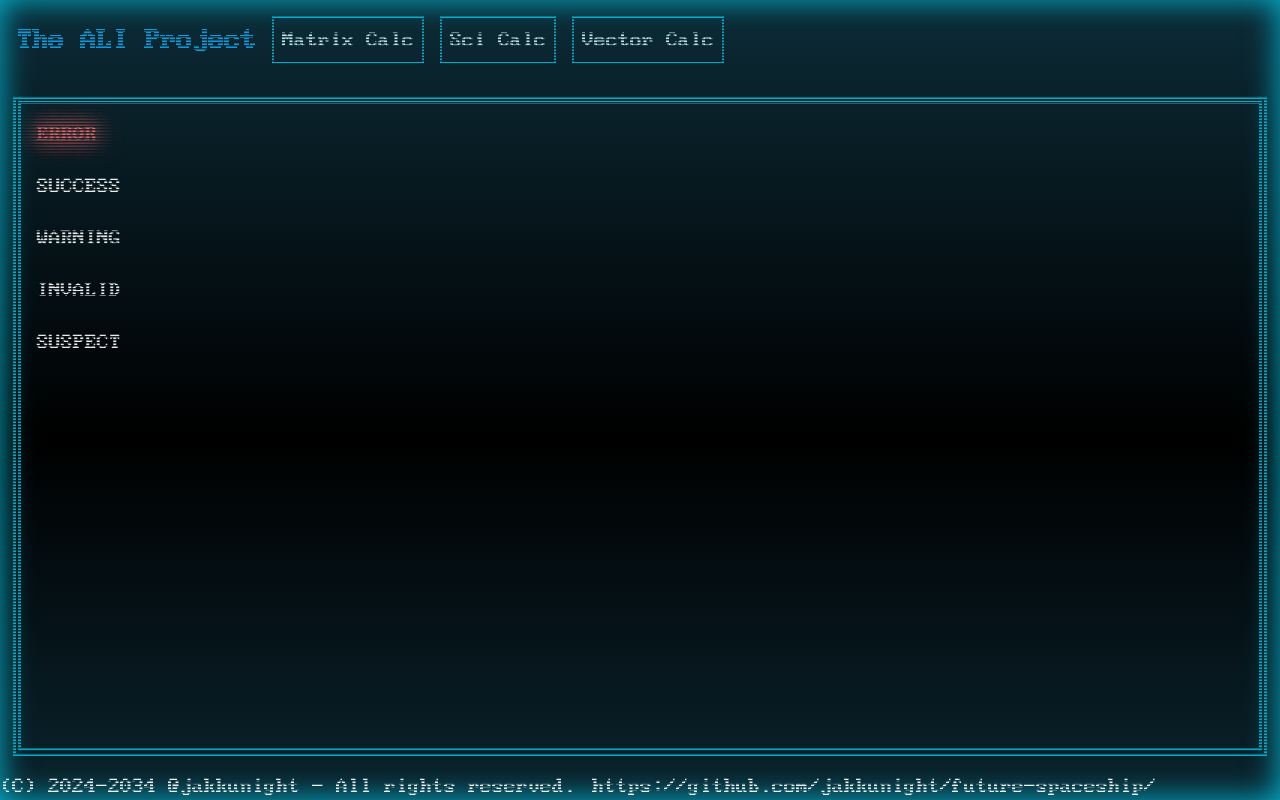
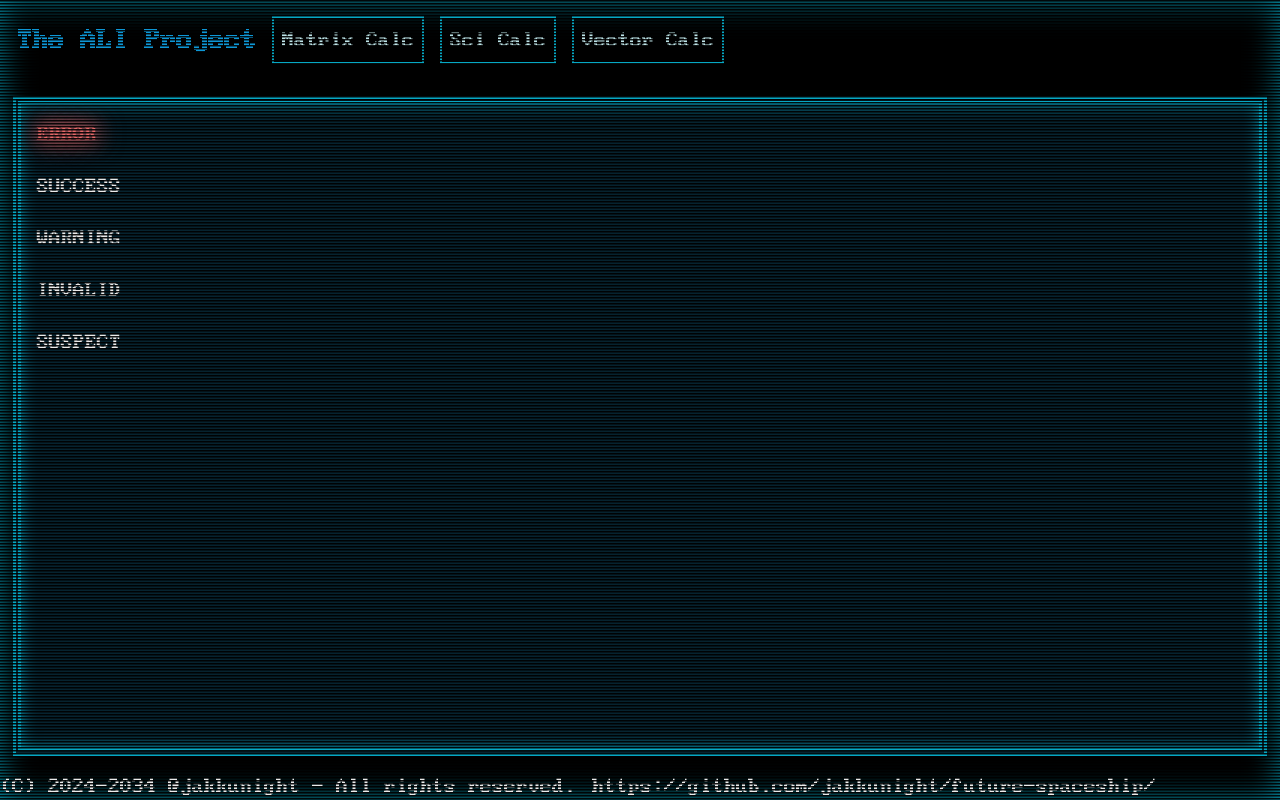
Before and after one commit to jakkunight/future-spaceship, a React (Vite) app: page / in a window 1280 px wide. Built offline with nearby package versions, Linux system fonts and the light colour scheme.

Commit message:
Add backlight effect.

```diff
--- a/src/components/Display.tsx
+++ b/src/components/Display.tsx
@@ -2,16 +2,20 @@ import { HTMLAttributes, ReactNode } from "react";
 
 export type DisplayParams = HTMLAttributes<HTMLDivElement> & {
   children?: ReactNode;
+  crtEffect?: boolean;
 };
 
-export default function Display({ children, ...props }: DisplayParams) {
+export default function Display({ children, crtEffect, ...props }: DisplayParams) {
   return <div
-    className="w-full min-h-screen h-full text-white text-4xl font-bigblueterm shadow-[inset_0px_0px_2rem] shadow-cyan-500 bg-[100% 80%] bg-repeat-y bg-gradient-to-b from-transparent via-cyan-900/50 via-50% animate-oldcrt"
-    //className="w-full min-h-screen h-full text-white text-4xl font-bigblueterm shadow-[inset_0px_0px_2rem] shadow-cyan-500 bg-[100% 80%] bg-repeat-y"
+    className={
+      `scanlines-gray-500
+      flex flex-col items-center justify-center
+      w-full min-h-screen h-full
+      text-white text-4xl font-bigblueterm
+      shadow-[inset_0px_0px_2rem] shadow-cyan-500
+      ${crtEffect ? "bg-[100% 80%] bg-repeat-y bg-gradient-to-b from-transparent via-cyan-900/50 via-50% animate-oldcrt" : ""}`
+    }
     {...props} >
-    <div
-      className="scanlines-gray-500 w-full min-h-screen h-full flex flex-col items-center justify-center" {...props}>
-      {children}
-    </div>
+    {children}
   </div>;
 }
--- a/src/components/Main.tsx
+++ b/src/components/Main.tsx
@@ -6,7 +6,7 @@ export type MainProps = HTMLAttributes<HTMLDivElement> & {
 
 export default function Main({ children, ...props }: MainProps) {
   return <main
-    className="p-2 text-lg flex flex-col gap-2 w-[98%] h-full flex-1 overflow-scroll border-8 border-double border-cyan-500 m-4"
+    className="bg-cyan-950/75 shadow-[inset_0px_0px_1rem] shadow-cyan-500  p-2 text-lg flex flex-col gap-2 w-[98%] h-full flex-1 overflow-scroll border-8 border-double border-cyan-500 m-4"
     {...props} >
     {children}
   </main>;
```
